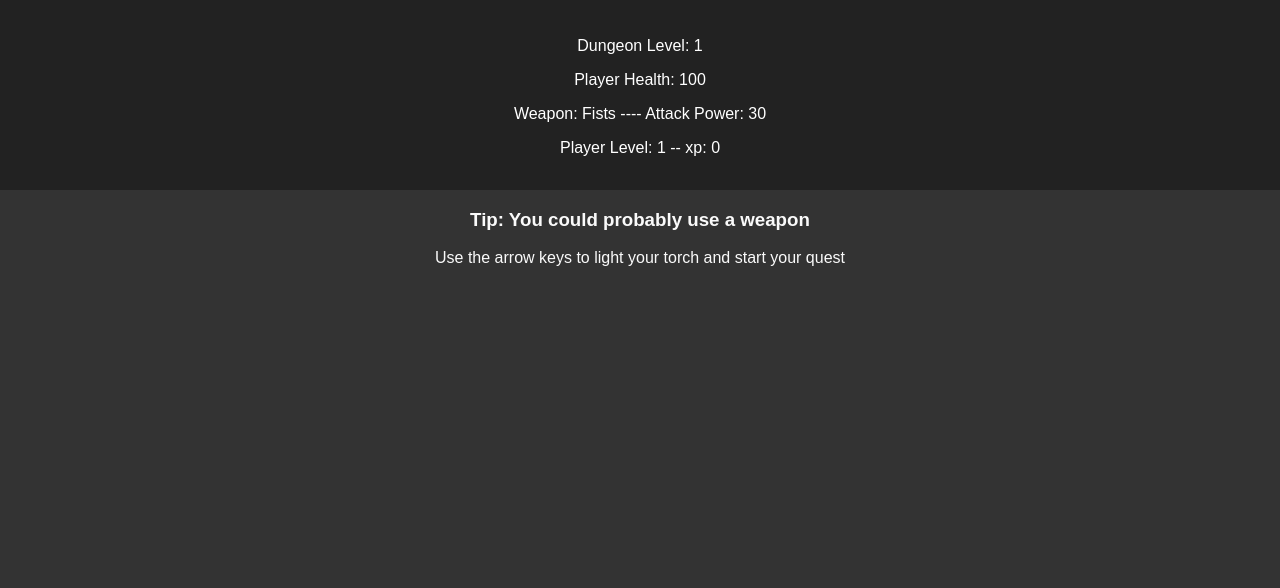
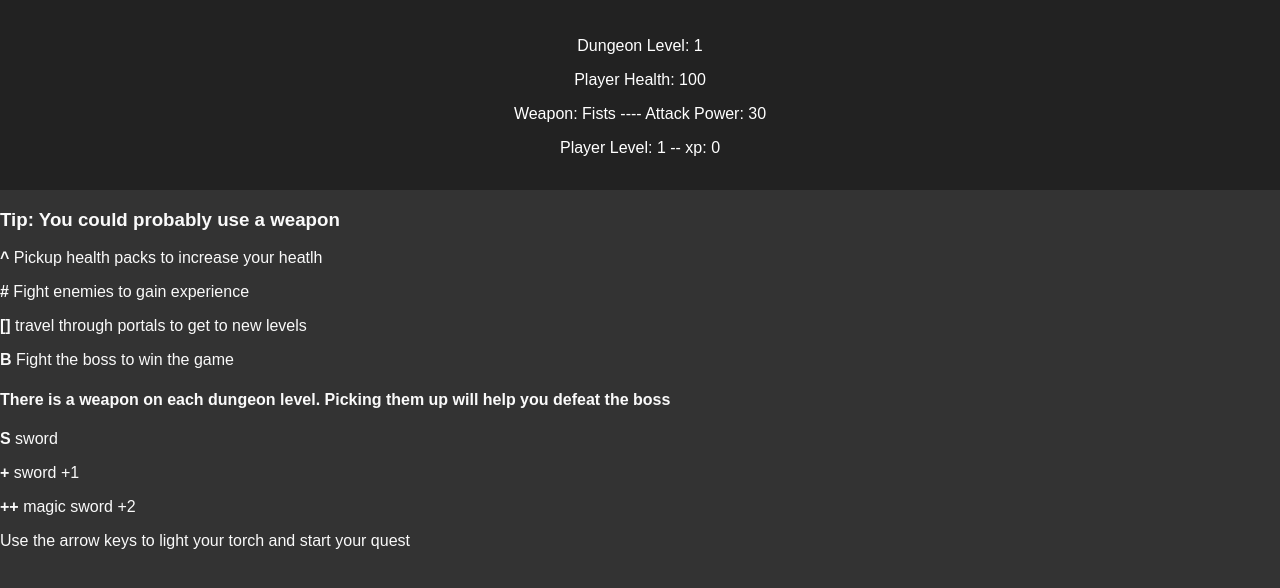
Before and after one commit to dfirebaugh/roguelike-crawler, a React (Create React App) app: page / in a window 1280 px wide. Shown: the top 588 px of the page. Built offline with nearby package versions, Linux system fonts and the light colour scheme.

Commit message:
updated readme
Updated Readme

```diff
--- a/src/App.css
+++ b/src/App.css
@@ -54,5 +54,5 @@
 }
 
 .ToolTip{
-
+  text-align:left;
 }
--- a/src/Components/Controller.js
+++ b/src/Components/Controller.js
@@ -191,7 +191,7 @@ class Controller extends Component {
     let gameOver = <h1> YOU DIED <p>GAMEOVER</p>  </h1>
     let board = (this.state.playerHealth > 0 ? dungeon : gameOver)
     console.log('render')
-    let isWin = (this.state.playerXp > 700 ? console.log('test') : board)
+    let isWin = (this.state.playerXp > 700 ? console.log('You Win') : board)
     let win = <h1> YOU WON <p>GAMEOVER</p>  </h1>
     let tip = <ToolTip moveCount = {this.state.moveCount} />
 
--- a/src/Components/ToolTip.js
+++ b/src/Components/ToolTip.js
@@ -7,7 +7,22 @@ class ToolTip extends Component {
   render() {
     return (
       <div className='ToolTip '>
-        <h3>Tip: You could probably use a weapon </h3>
+        <h3 >Tip: You could probably use a weapon </h3>
+
+        <p> <strong>^  </strong>Pickup health packs to increase your heatlh</p>
+        <p> <strong>#</strong> Fight enemies to gain experience </p>
+        <p> <strong>[]</strong> travel through portals to get to new levels</p>
+        <p> <strong>B</strong>  Fight the boss to win the game</p>
+
+<h4> There is a weapon on each dungeon level.  Picking them up will help you defeat the boss</h4>
+        <p><strong>S</strong> sword</p>
+        <p><strong>+</strong> sword +1</p>
+        <p><strong>++</strong> magic sword +2</p>
+
+
+
+
+
 
         <p>Use the arrow keys to light your torch and start your quest</p>
       </div>
```
Also changed, not shown: 1 other file (tests, documents, lock files or other folders).
